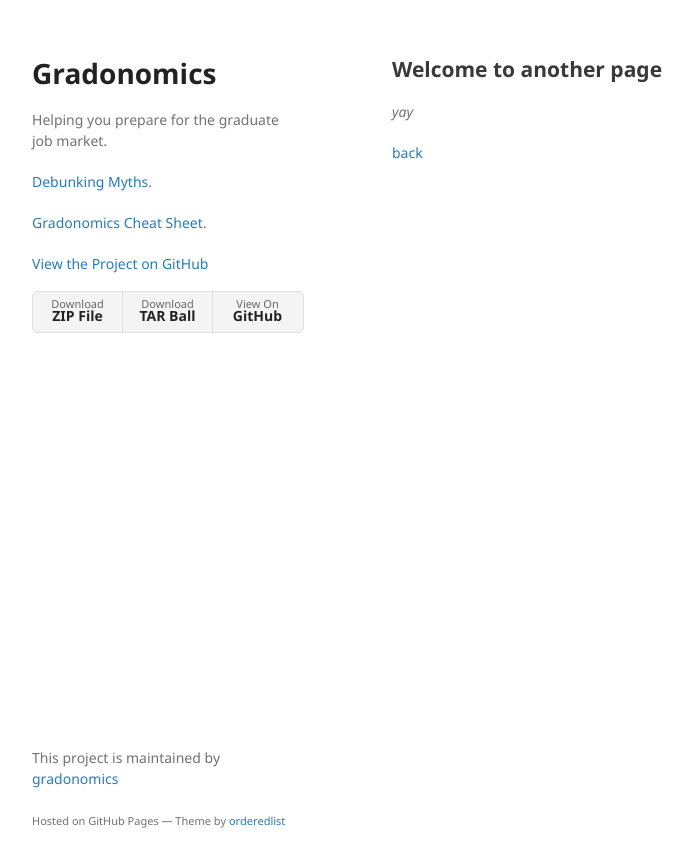
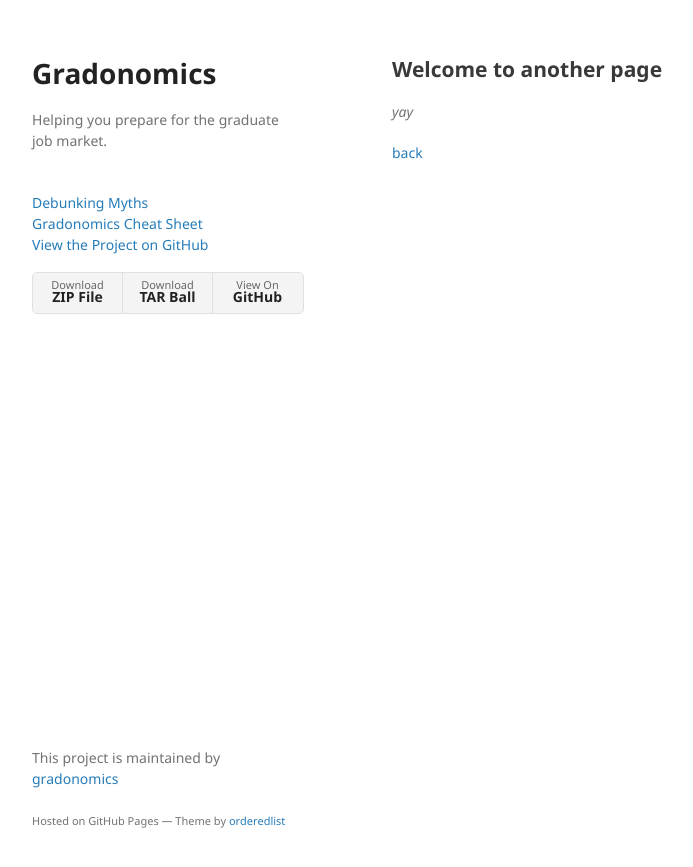
Before and after one commit to gradonomics/gradonomics-grad-help, a Jekyll site: the page built from cheat-sheet.md, in a window 1280 px wide. Shown: the top 867 px of the page, without its empty margins (178-871 px from the left). Built offline with Jekyll 4.4.1, drawn with Linux system fonts in a browser that asks for light colours; our own code applies the rules of GitHub Pages for plain Markdown files.

Commit message:
Change 6

```diff
--- a/_layouts/default.html
+++ b/_layouts/default.html
@@ -19,9 +19,9 @@
         <p>{{ site.description | default: site.github.project_tagline }}</p>
 
         {% if site.github.is_project_page %}
-                  <p><a href="debunking-myths">Debunking Myths</a>.</p>
-        <p><a href="cheat-sheet">Gradonomics Cheat Sheet</a>.</p>
-          <p class="view"><a href="{{ site.github.repository_url }}">View the Project on GitHub <small>{{ github_name }}</small></a></p>
+        <br><a href="debunking-myths">Debunking Myths</a>
+        <br><a href="cheat-sheet">Gradonomics Cheat Sheet</a>
+        <p class="view"><a href="{{ site.github.repository_url }}">View the Project on GitHub <small>{{ github_name }}</small></a></p>
         {% endif %}
 
         {% if site.github.is_user_page %}
```
Also changed, not shown: README.md.
